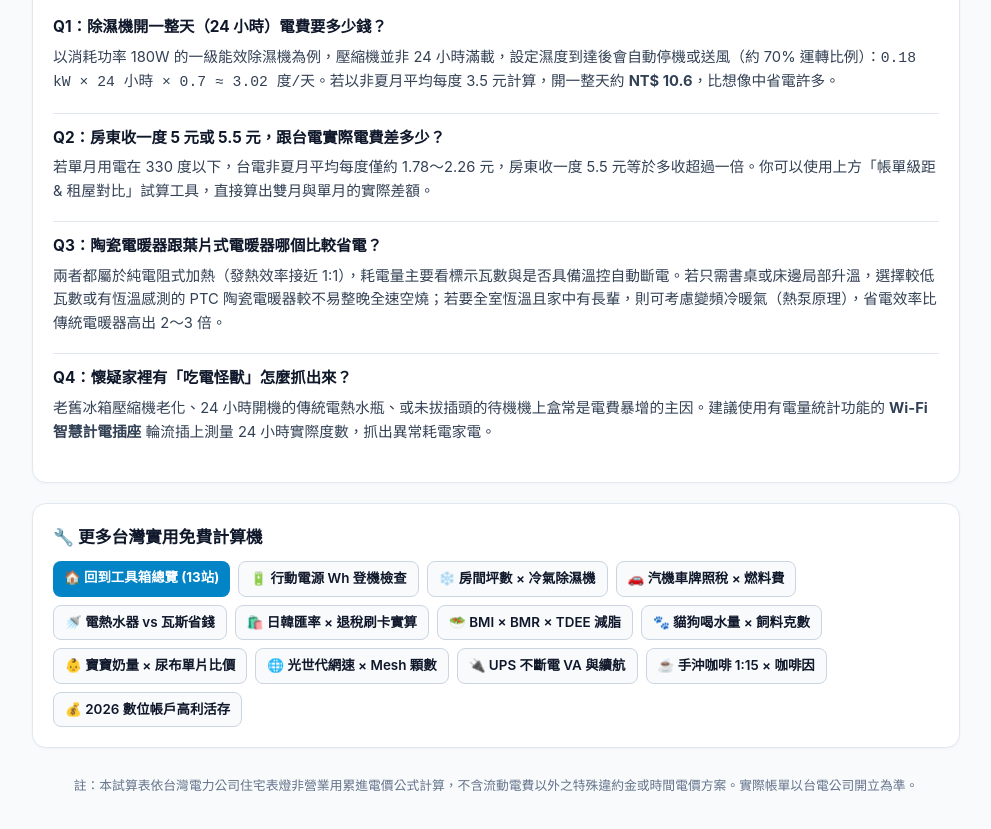
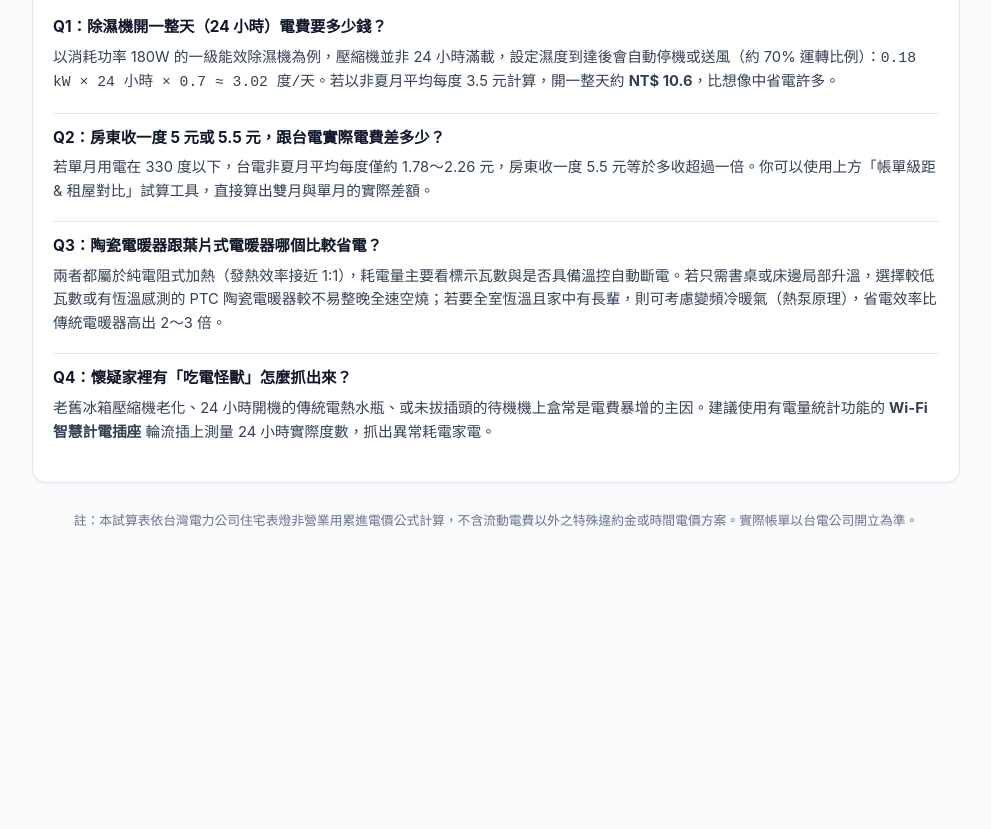
Before and after one commit to jimmycmhsieh0801-cloud/tw-power-calc, a plain HTML site: page index.html in a window 1280 px wide. Shown: the part 1820-2649 px from the top of the page, without its empty margins (144-1135 px from the left). After the commit the page ends 2412 px from the top, so only its background shows below. Drawn offline with Linux system fonts and the light colour scheme.

```diff
--- a/index.html
+++ b/index.html
@@ -561,27 +561,7 @@
     </script>
 
 
-    <!-- CROSS_LINK_MATRIX_START -->
-    <section class="card" style="margin-top:20px;">
-      <h2 style="font-size:1.05rem;margin:0 0 10px;color:#0f172a;">🔧 更多台灣實用免費計算機</h2>
-      <div style="display:flex;flex-wrap:wrap;gap:8px;">
-        <a href="https://jimmycmhsieh0801-cloud.github.io/" style="display:inline-block;padding:6px 11px;border-radius:8px;background:#0284c7;color:#fff;text-decoration:none;font-size:0.84rem;font-weight:700;">🏠 回到工具箱總覽 (13站)</a>
-        <a href="https://jimmycmhsieh0801-cloud.github.io/tw-travel-power-calc/" style="display:inline-block;padding:6px 11px;border-radius:8px;border:1px solid #cbd5e1;background:#f8fafc;color:#0f172a;text-decoration:none;font-size:0.84rem;font-weight:600;">🔋 行動電源 Wh 登機檢查</a>
-        <a href="https://jimmycmhsieh0801-cloud.github.io/tw-room-sizing-calc/" style="display:inline-block;padding:6px 11px;border-radius:8px;border:1px solid #cbd5e1;background:#f8fafc;color:#0f172a;text-decoration:none;font-size:0.84rem;font-weight:600;">❄️ 房間坪數 × 冷氣除濕機</a>
-        <a href="https://jimmycmhsieh0801-cloud.github.io/tw-vehicle-tax-calc/" style="display:inline-block;padding:6px 11px;border-radius:8px;border:1px solid #cbd5e1;background:#f8fafc;color:#0f172a;text-decoration:none;font-size:0.84rem;font-weight:600;">🚗 汽機車牌照稅 × 燃料費</a>
-        <a href="https://jimmycmhsieh0801-cloud.github.io/tw-water-heater-calc/" style="display:inline-block;padding:6px 11px;border-radius:8px;border:1px solid #cbd5e1;background:#f8fafc;color:#0f172a;text-decoration:none;font-size:0.84rem;font-weight:600;">🚿 電熱水器 vs 瓦斯省錢</a>
-        <a href="https://jimmycmhsieh0801-cloud.github.io/tw-travel-tax-calc/" style="display:inline-block;padding:6px 11px;border-radius:8px;border:1px solid #cbd5e1;background:#f8fafc;color:#0f172a;text-decoration:none;font-size:0.84rem;font-weight:600;">🛍️ 日韓匯率 × 退稅刷卡實算</a>
-        <a href="https://jimmycmhsieh0801-cloud.github.io/tw-bmi-tdee-calc/" style="display:inline-block;padding:6px 11px;border-radius:8px;border:1px solid #cbd5e1;background:#f8fafc;color:#0f172a;text-decoration:none;font-size:0.84rem;font-weight:600;">🥗 BMI × BMR × TDEE 減脂</a>
-        <a href="https://jimmycmhsieh0801-cloud.github.io/tw-pet-cost-calc/" style="display:inline-block;padding:6px 11px;border-radius:8px;border:1px solid #cbd5e1;background:#f8fafc;color:#0f172a;text-decoration:none;font-size:0.84rem;font-weight:600;">🐾 貓狗喝水量 × 飼料克數</a>
-        <a href="https://jimmycmhsieh0801-cloud.github.io/tw-baby-calc/" style="display:inline-block;padding:6px 11px;border-radius:8px;border:1px solid #cbd5e1;background:#f8fafc;color:#0f172a;text-decoration:none;font-size:0.84rem;font-weight:600;">👶 寶寶奶量 × 尿布單片比價</a>
-        <a href="https://jimmycmhsieh0801-cloud.github.io/tw-router-cable-calc/" style="display:inline-block;padding:6px 11px;border-radius:8px;border:1px solid #cbd5e1;background:#f8fafc;color:#0f172a;text-decoration:none;font-size:0.84rem;font-weight:600;">🌐 光世代網速 × Mesh 顆數</a>
-        <a href="https://jimmycmhsieh0801-cloud.github.io/tw-ups-nas-calc/" style="display:inline-block;padding:6px 11px;border-radius:8px;border:1px solid #cbd5e1;background:#f8fafc;color:#0f172a;text-decoration:none;font-size:0.84rem;font-weight:600;">🔌 UPS 不斷電 VA 與續航</a>
-        <a href="https://jimmycmhsieh0801-cloud.github.io/tw-coffee-brew-calc/" style="display:inline-block;padding:6px 11px;border-radius:8px;border:1px solid #cbd5e1;background:#f8fafc;color:#0f172a;text-decoration:none;font-size:0.84rem;font-weight:600;">☕ 手沖咖啡 1:15 × 咖啡因</a>
-        <a href="https://jimmycmhsieh0801-cloud.github.io/tw-bank-interest-calc/" style="display:inline-block;padding:6px 11px;border-radius:8px;border:1px solid #cbd5e1;background:#f8fafc;color:#0f172a;text-decoration:none;font-size:0.84rem;font-weight:600;">💰 2026 數位帳戶高利活存</a>
-      </div>
-    </section>
-    <!-- CROSS_LINK_MATRIX_END -->
-    <footer>
+        <footer>
       <p>註：本試算表依台灣電力公司住宅表燈非營業用累進電價公式計算，不含流動電費以外之特殊違約金或時間電價方案。實際帳單以台電公司開立為準。</p>
     </footer>
   </div>
```
